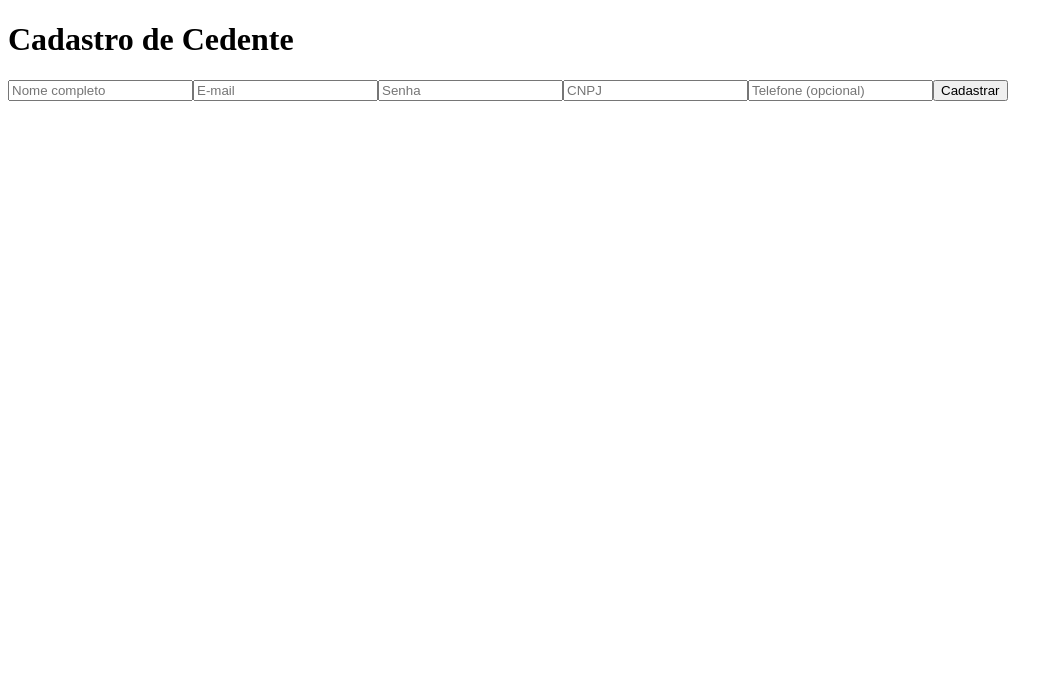
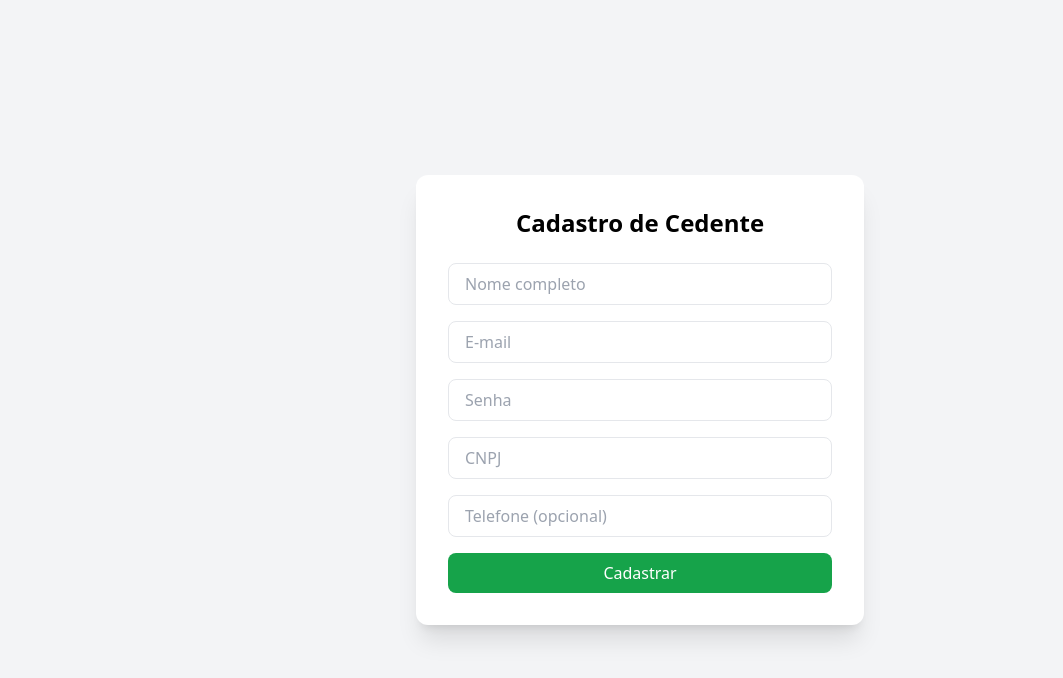
Before and after one commit to Diamank/diamank, a Next.js app: page /cadastro in a window 1280 px wide. Shown: the top 678 px of the page, without its empty margins (0-1063 px from the left). Built offline with nearby package versions, Linux system fonts and the light colour scheme; no server answers.

Commit message:
Create _app.tsx

```diff
--- /dev/null
+++ b/pages/_app.tsx
@@ -0,0 +1,6 @@
+import '@/styles/globals.css'
+import type { AppProps } from 'next/app'
+
+export default function App({ Component, pageProps }: AppProps) {
+  return <Component {...pageProps} />
+}
```
